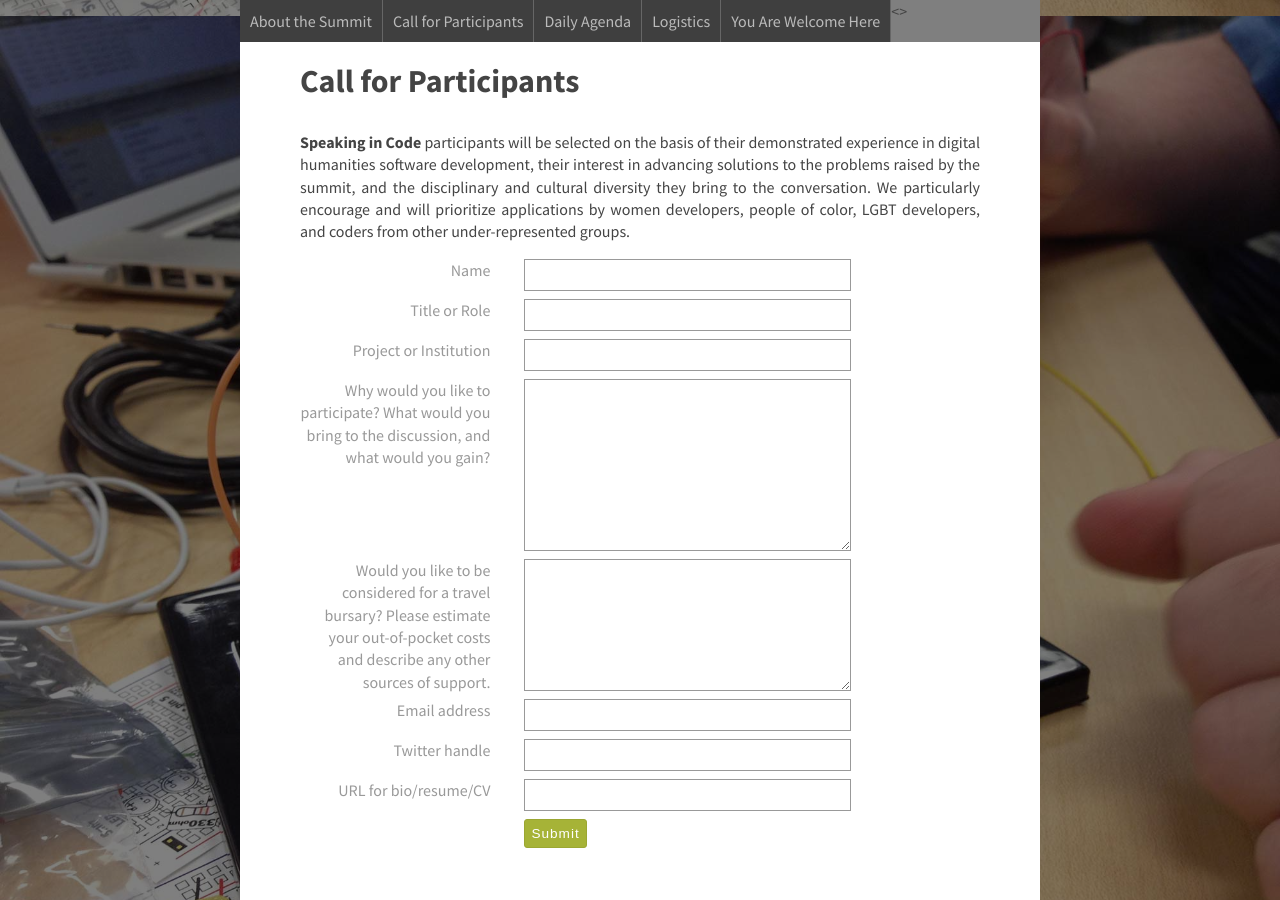
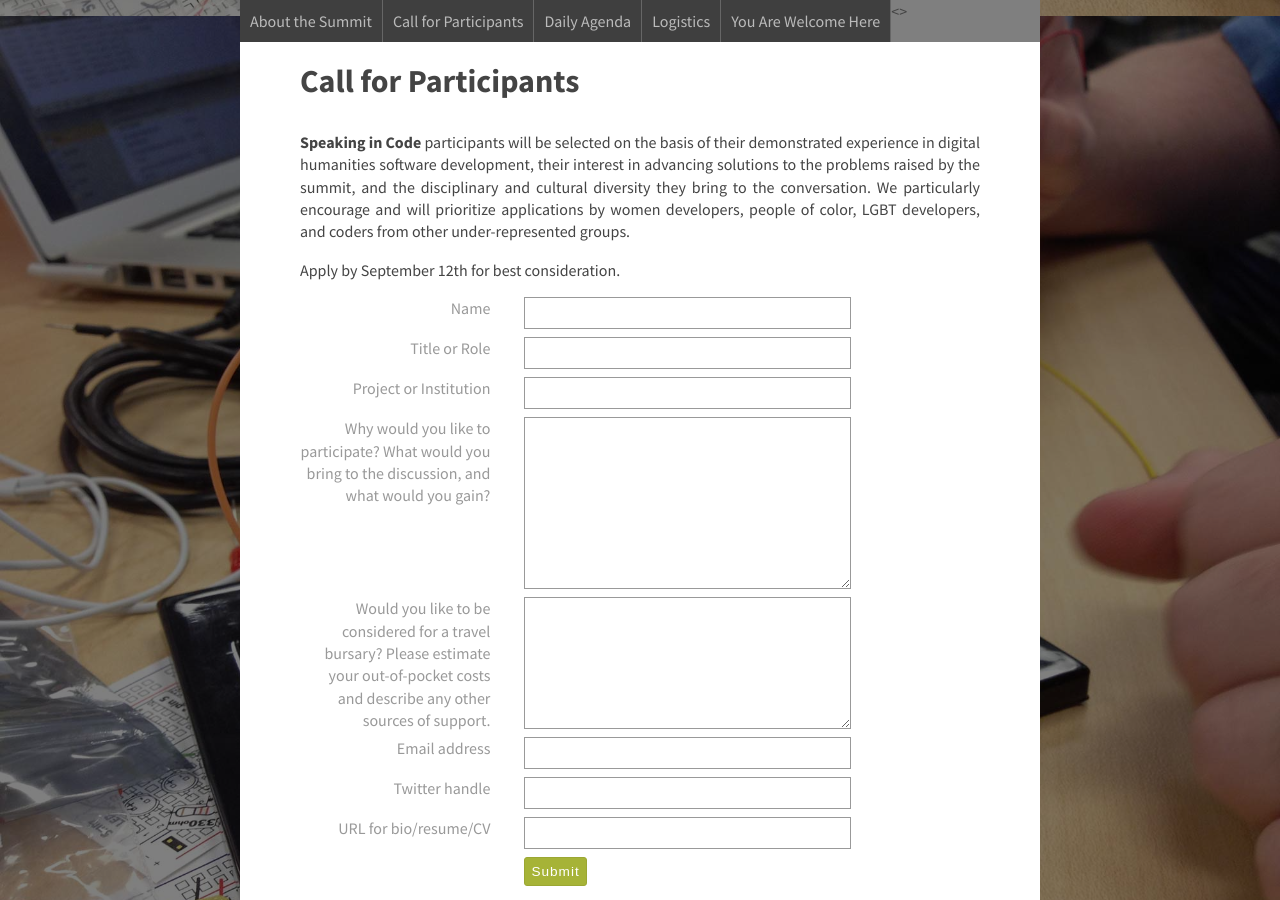
Before and after one commit to scholarslab/speakingincode, a Jekyll site: the page built from index.html, in a window 1280 px wide and 900 px high, scrolled down 944 px. Built offline with Jekyll 4.4.1, drawn with Linux system fonts in a browser that asks for light colours; nearby versions of some CDN libraries; Markdown is read by kramdown in place of the engine named in the settings.

Commit message:
added application deadline

```diff
--- a/index.html
+++ b/index.html
@@ -15,6 +15,7 @@ layout: default
 <section id="call-for-participants">
     <h1>Call for Participants</h1>
     <p><strong>Speaking in Code</strong> participants will be selected on the basis of their demonstrated experience in digital humanities software development, their interest in advancing solutions to the problems raised by the summit, and the disciplinary and cultural diversity they bring to the conversation. We particularly encourage and will prioritize applications by women developers, people of color, LGBT developers, and coders from other under-represented groups.</p>
+	<p>Apply by September 12th for best consideration.</p>
         <form action="https://docs.google.com/a/clioweb.org/forms/d/17TCtM7xXR5D0kNT1KNqzGF70Ap0NaOkecI8iCexmbBI/formResponse?embedded=true" method="POST" id="cfp-form" target="_self" onsubmit="">
         <label class="ss-q-item-label" for="entry_1497675481">Name</label>
         <input type="text" name="entry.1497675481" value="" class="ss-q-short" id="entry_1497675481" dir="auto">
```
